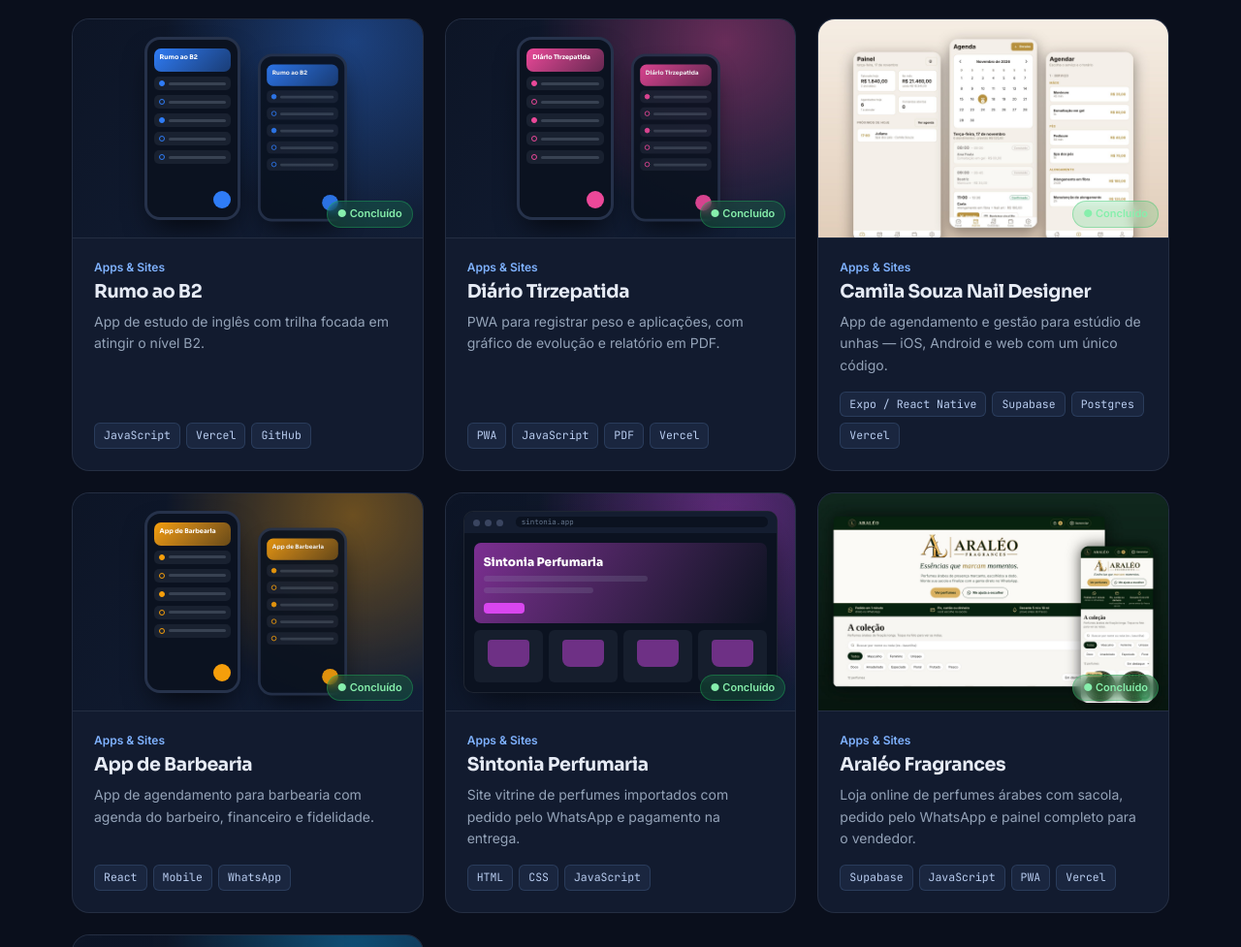
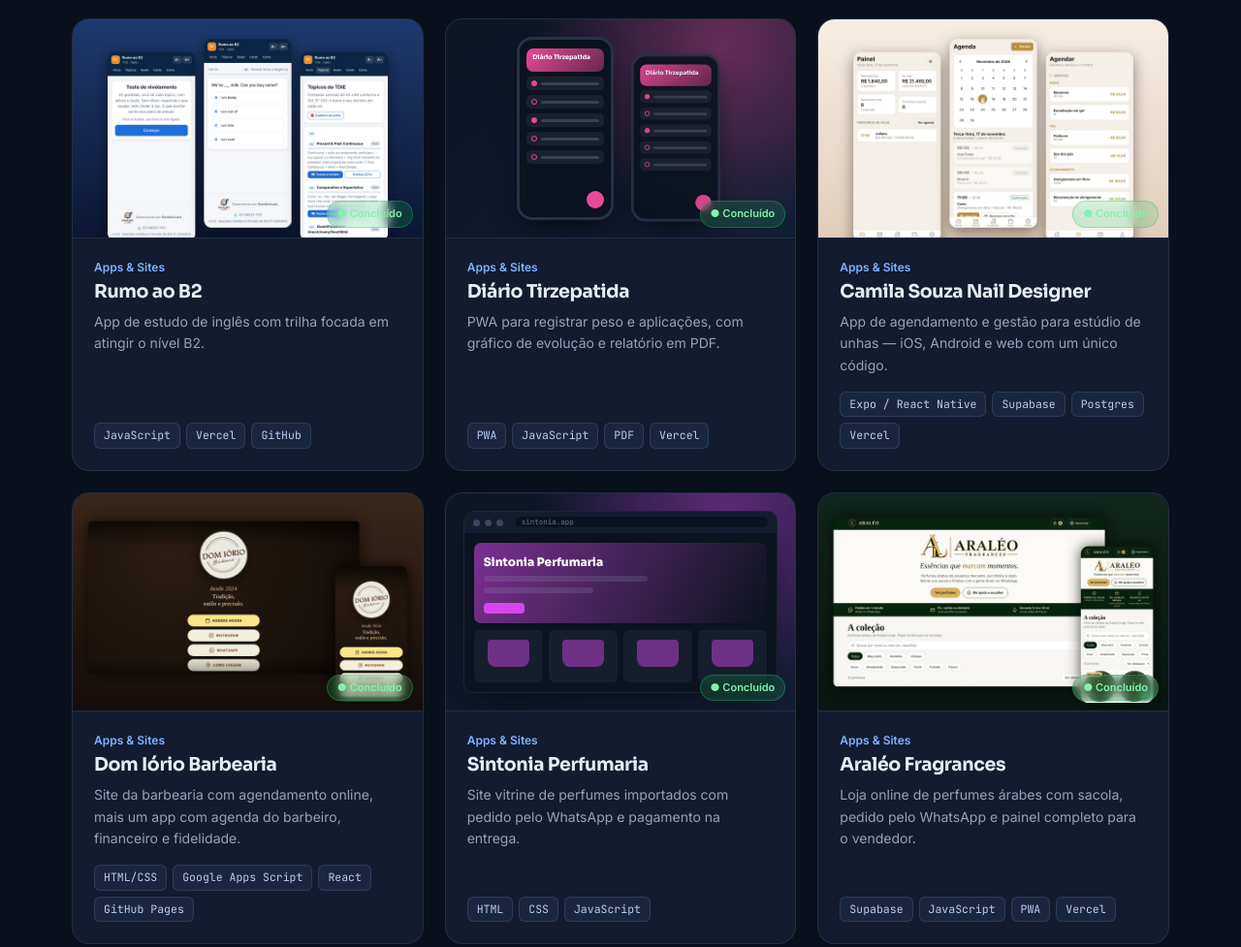
Before and after one commit to jeffersonfabre/domdevlabs, a plain HTML site: page index.html in a window 1280 px wide. Shown: the part 4129-5106 px from the top of the page at 97% size. Drawn offline with Linux system fonts and the light colour scheme.

Commit message:
v1.5.0: imagens reais de Compras Mercado, Rumo ao B2 e Dom Iório Barbearia
Co-Authored-By: Claude Opus 5.5 <noreply@anthropic.com>
Claude-Session: https://claude.ai/code/session_016k5odxAcBXisFP4c9WFBsd

```diff
--- a/index.html
+++ b/index.html
@@ -9,7 +9,7 @@
 <link href="https://fonts.googleapis.com/css2?family=Sora:wght@400;600;700;800&family=Inter:wght@400;500;600&family=JetBrains+Mono:wght@400;600&display=swap" rel="stylesheet">
 <style>
 /* =========================================================
-   DomDevLabs — Portfólio  ·  v1.4.0
+   DomDevLabs — Portfólio  ·  v1.5.0
    Para trocar a imagem de um projeto: preencha o campo
    "imagem" no array PROJETOS (ex.: "img/ata-full.png").
    Vazio = mostra a prévia ilustrada automática.
@@ -366,7 +366,7 @@ footer .wrap{display:flex;justify-content:space-between;align-items:center;flex-
   <div class="wrap">
     <div class="brand" style="font-size:15px"><svg width="24" height="24"><use href="#logo"/></svg><span><b>Dom</b>Dev<small>Labs</small></span></div>
     <div>© <span id="ano"></span> DomDevLabs · Jefferson Fabre</div>
-    <div class="mono" style="opacity:.6">v1.4.0</div>
+    <div class="mono" style="opacity:.6">v1.5.0</div>
   </div>
 </footer>
 
@@ -473,13 +473,13 @@ const PROJETOS = [
     faz:["Tema escuro em qualquer site","Ajuste de fonte e espaçamento","Filtro de luz azul","Versão paga: temas próprios, regras por site e agendamento"],
     impacto:"Produto pensado para a Chrome Web Store com público global.",
     stack:["Chrome MV3","CSS","Freemium"] },
-  { id:"compras-mercado", nome:"Compras Mercado", cat:"app", tipo:"mob", cor:"#22c55e", status:"ok", imagem:"",
+  { id:"compras-mercado", nome:"Compras Mercado", cat:"app", tipo:"mob", cor:"#22c55e", status:"ok", imagem:"img/compras-mercado.jpg",
     resumo:"App web de lista de compras com tema claro/escuro e preços médios da região.",
     faz:["Várias listas com itens marcáveis","Onboarding e preferências","Tema claro e escuro","Dados guardados no próprio aparelho"],
     impacto:"Lista de compras simples, rápida e que funciona no celular.",
     stack:["JavaScript","PWA","Vercel","GitHub"],
     links:[{t:"Código no GitHub",u:"https://github.com/jeffersonfabre/compras-mercado"}] },
-  { id:"rumo-b2", nome:"Rumo ao B2", cat:"app", tipo:"mob", cor:"#2f7cf6", status:"ok", imagem:"",
+  { id:"rumo-b2", nome:"Rumo ao B2", cat:"app", tipo:"mob", cor:"#2f7cf6", status:"ok", imagem:"img/rumo-b2.jpg",
     resumo:"App de estudo de inglês com trilha focada em atingir o nível B2.",
     faz:["Trilha de estudo organizada por objetivo","Progresso salvo no navegador","Backup do progresso","Publicado e acessível pelo celular"],
     impacto:"Estudo guiado e mensurável rumo a uma meta de proficiência.",
@@ -497,11 +497,12 @@ const PROJETOS = [
     impacto:"Estúdio inteiro em um app: agenda sem conflito de horário, caixa e estoque fechando sozinhos.",
     stack:["Expo / React Native","Supabase","Postgres","Vercel"],
     links:[{t:"Abrir o app",u:"https://camila-souza-nail.vercel.app/gestao"}] },
-  { id:"barbearia", nome:"App de Barbearia", cat:"app", tipo:"mob", cor:"#f59e0b", status:"ok", imagem:"",
-    resumo:"App de agendamento para barbearia com agenda do barbeiro, financeiro e fidelidade.",
-    faz:["Cliente agenda o horário pelo celular","Agenda do barbeiro organizada","Módulo de gestão e financeiro","Programa de fidelidade e planos"],
-    impacto:"Agendamento sem troca de mensagens e controle do caixa em um só lugar.",
-    stack:["React","Mobile","WhatsApp"] },
+  { id:"barbearia", nome:"Dom Iório Barbearia", cat:"app", tipo:"mob", cor:"#f59e0b", status:"ok", imagem:"img/barbearia.jpg",
+    resumo:"Site da barbearia com agendamento online, mais um app com agenda do barbeiro, financeiro e fidelidade.",
+    faz:["Página de entrada com agendamento, Instagram, WhatsApp e rota","Cliente agenda o horário pelo celular","Agenda do barbeiro, gestão e financeiro","Programa de fidelidade e planos"],
+    impacto:"Agendamento sem troca de mensagens e a barbearia com presença online profissional.",
+    stack:["HTML/CSS","Google Apps Script","React","GitHub Pages"],
+    links:[{t:"Abrir o site",u:"https://domiorio-barbearia.github.io"}] },
   { id:"sintonia", nome:"Sintonia Perfumaria", cat:"app", tipo:"web", cor:"#d946ef", status:"ok", imagem:"",
     resumo:"Site vitrine de perfumes importados com pedido pelo WhatsApp e pagamento na entrega.",
     faz:["Catálogo de perfumes com fotos","Pedido direto pelo WhatsApp","Informações de entrega no Rio de Janeiro","Visual elegante e responsivo"],
```
Also changed, not shown: img/barbearia.jpg (added), img/compras-mercado.jpg (added), img/rumo-b2.jpg (added), 1 other file.
